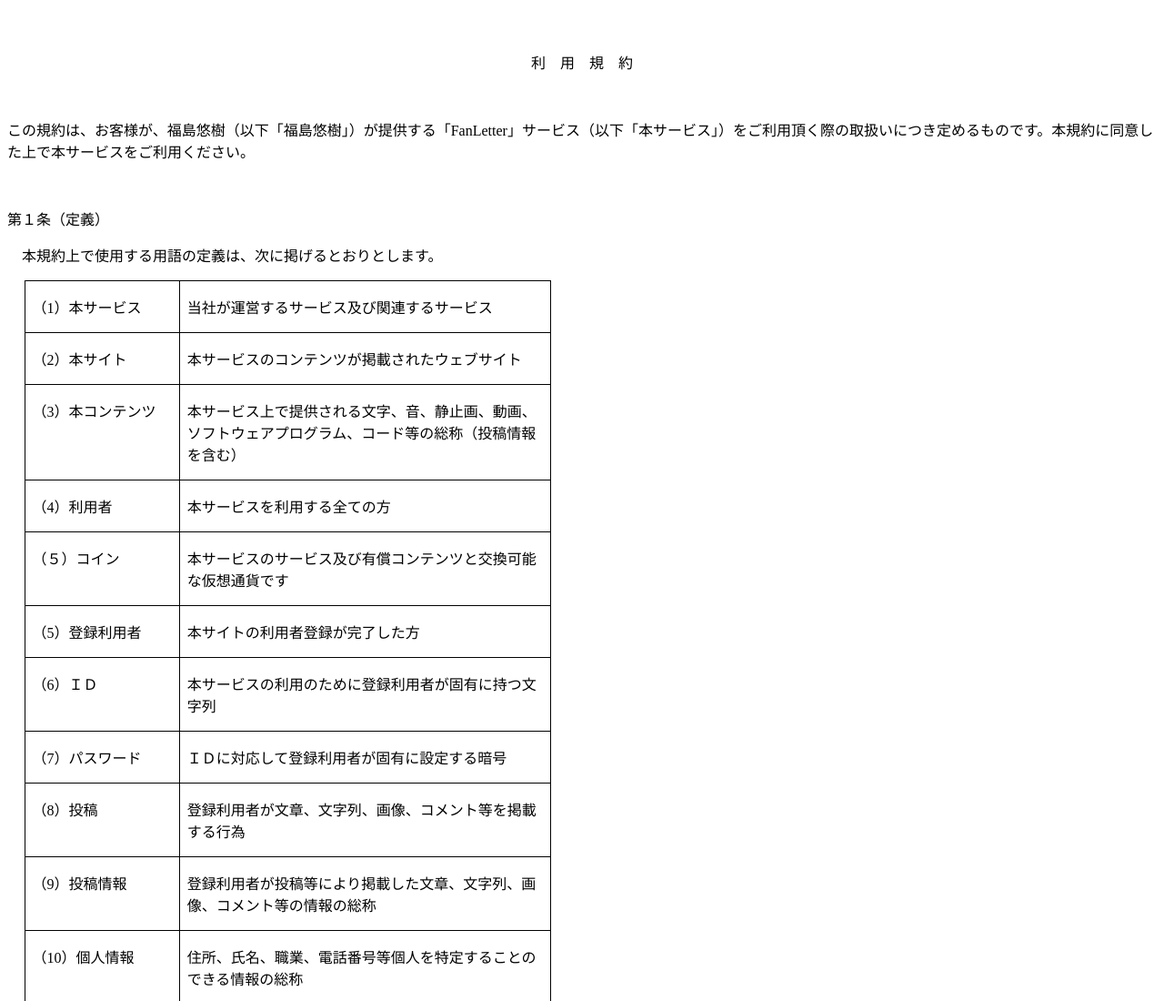
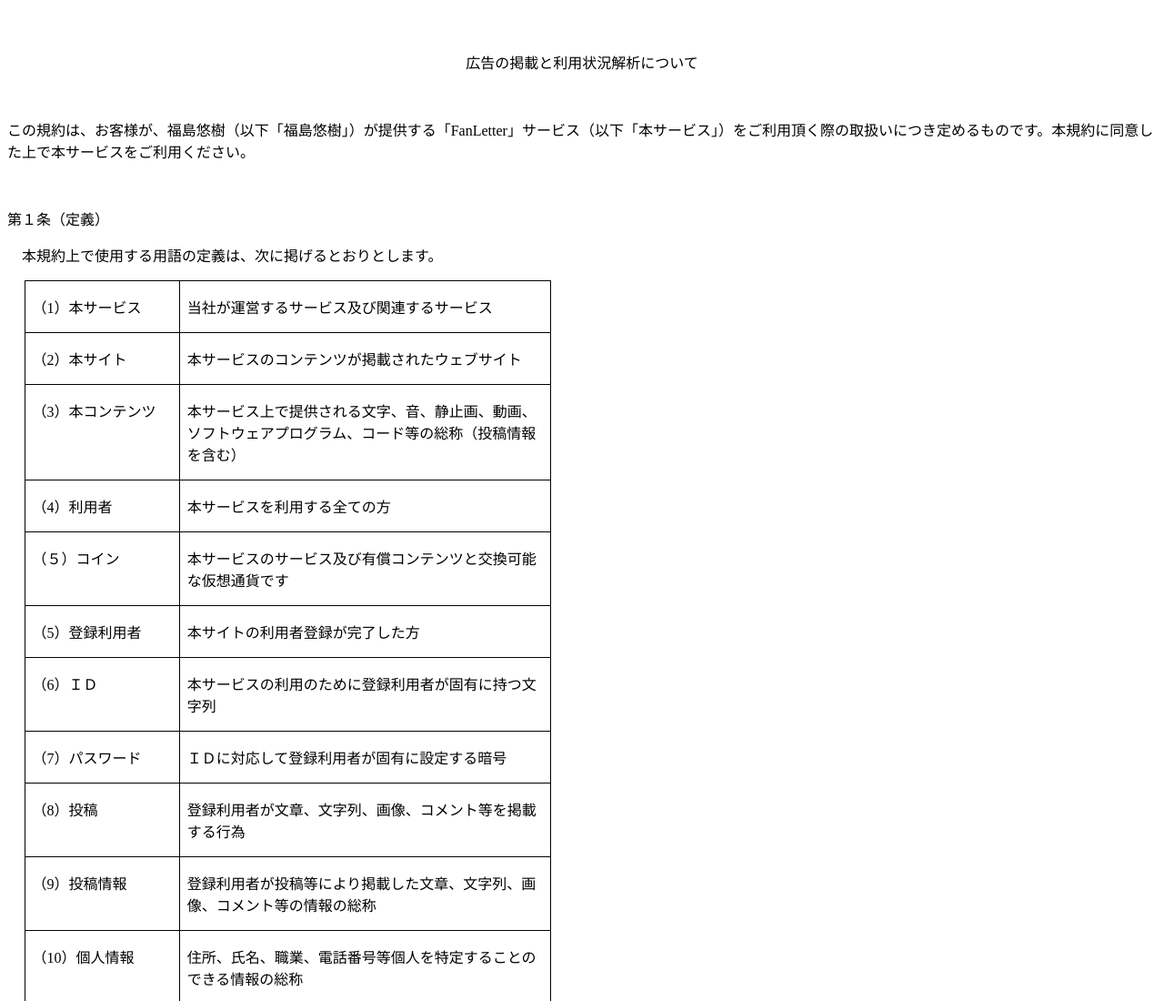
Before and after one commit to YukiFukushima/FanLetterTransparency, a plain HTML site: page index.html in a window 1280 px wide. Shown: the top 1100 px of the page at 91% size. Drawn offline with Linux system fonts and the light colour scheme.

Commit message:
Update index.html

```diff
--- a/index.html
+++ b/index.html
@@ -14,7 +14,7 @@
     lang=EN-US style='font-size:12.0pt;mso-bidi-font-size:11.0pt;font-family:"ＭＳ Ｐゴシック"'><o:p></o:p></span></p>
 
     <p class=MsoNormal align=center style='text-align:center'><span
-    style='font-size:12.0pt;font-family:"ＭＳ Ｐゴシック"'>利　用　規　約<span lang=EN-US><o:p></o:p></span></span></p>
+    style='font-size:12.0pt;font-family:"ＭＳ Ｐゴシック"'>広告の掲載と利用状況解析について<span lang=EN-US><o:p></o:p></span></span></p>
 
     <p class=MsoNormal><span lang=EN-US style='font-family:"ＭＳ Ｐゴシック"'><o:p>&nbsp;</o:p></span></p>
 
```
